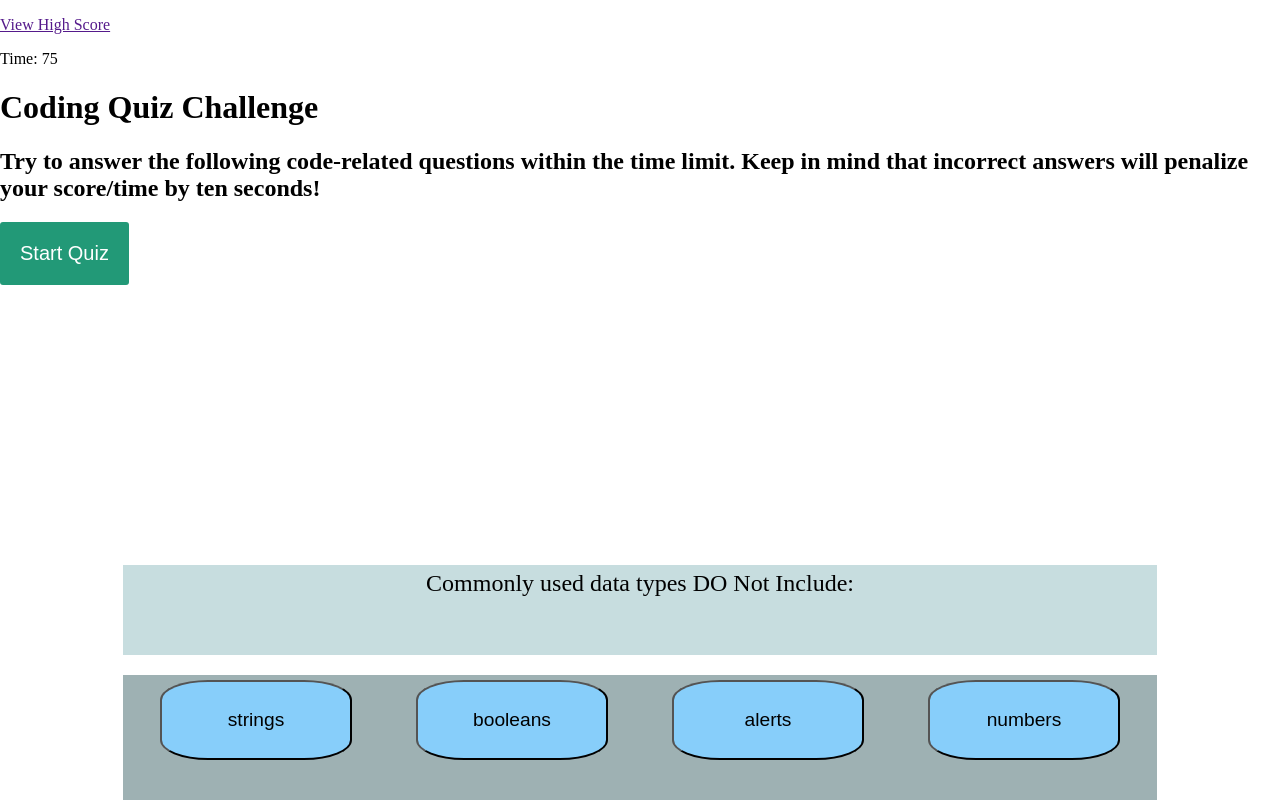
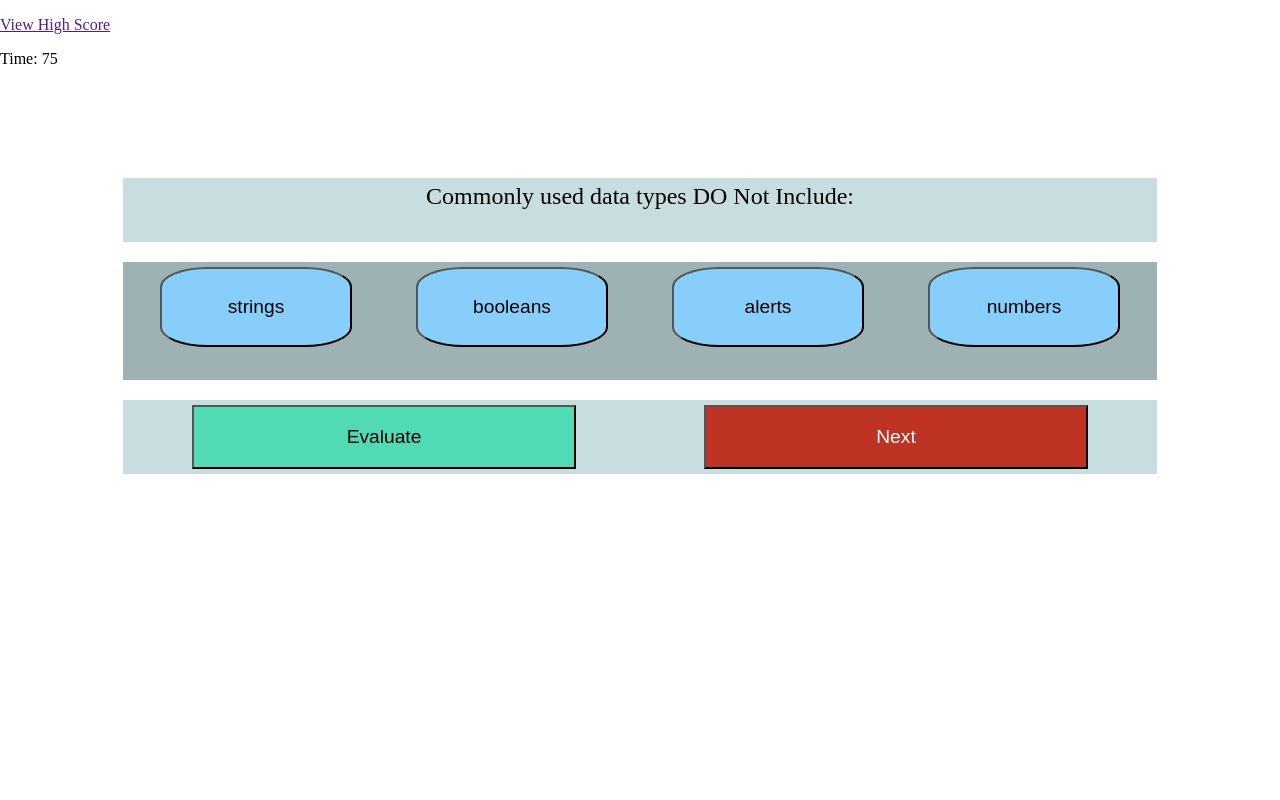
Before and after one commit to Adam42288/code-quiz-2, a plain HTML site: page index.html in a window 1280 px wide. Both pictures are taken after a click on the button "Start Quiz". Shown: the top 800 px of the page. Drawn offline with Linux system fonts and the light colour scheme.

Commit message:
Added a start screen to quiz and made start quiz button display the quiz itself.

```diff
--- a/assets/script.js
+++ b/assets/script.js
@@ -1,15 +1,17 @@
-// // initial variables declared.
-// const btn = document.getElementById('startbutton');
-// const quizHeading = document.getElementById('quiz-heading');
-// const startscreen = document.getElementById('startscreen');
-// const timer = document.getElementById('timer');
+// initial variables declared.
+const btn = document.getElementById('startbutton');
+const quizHeading = document.getElementById('quiz-heading');
+const startscreen = document.getElementById('startscreen');
+const timer = document.getElementById('timer');
 
-// btn.addEventListener('click',() => {
-// // hide button and initial screen when clicking start button.
-// btn.style.display = 'none';
-// quizHeading.style.display = 'none';
-// startscreen.style.display = 'none';
-
+btn.addEventListener('click',() => {
+// hide button and initial screen when clicking start button.
+btn.style.display = 'none';
+quizHeading.style.display = 'none';
+startscreen.style.display = 'none';
+document.getElementById("panel").style.display = "flex";
+}
+)
 
 // var count = 75;
 
--- a/assets/style.css
+++ b/assets/style.css
@@ -17,8 +17,8 @@ body{
 	height: 100vh;
 }
 .panel{
-	height: 100vh;
-	display: flex;
+	height: 50vh;
+	display: none;
 	flex-direction: column;
 	justify-content: center;
 	align-items: center;
--- a/index.html
+++ b/index.html
@@ -21,7 +21,7 @@
         <button id="startbutton">Start Quiz</button>
 
         <!--Test code goes here-->
-        <div class="panel">
+        <div class="panel" id="panel">
             <div class="result">
 
             </div>
```
